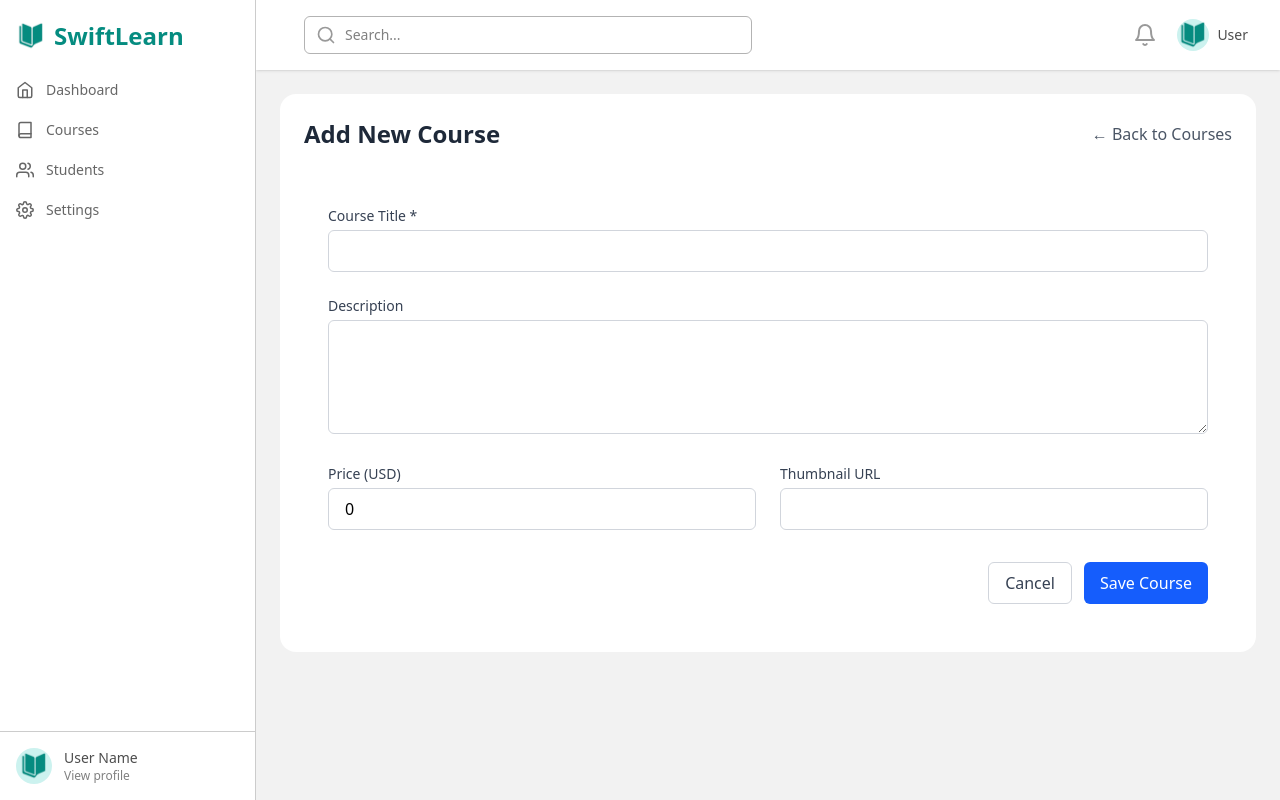
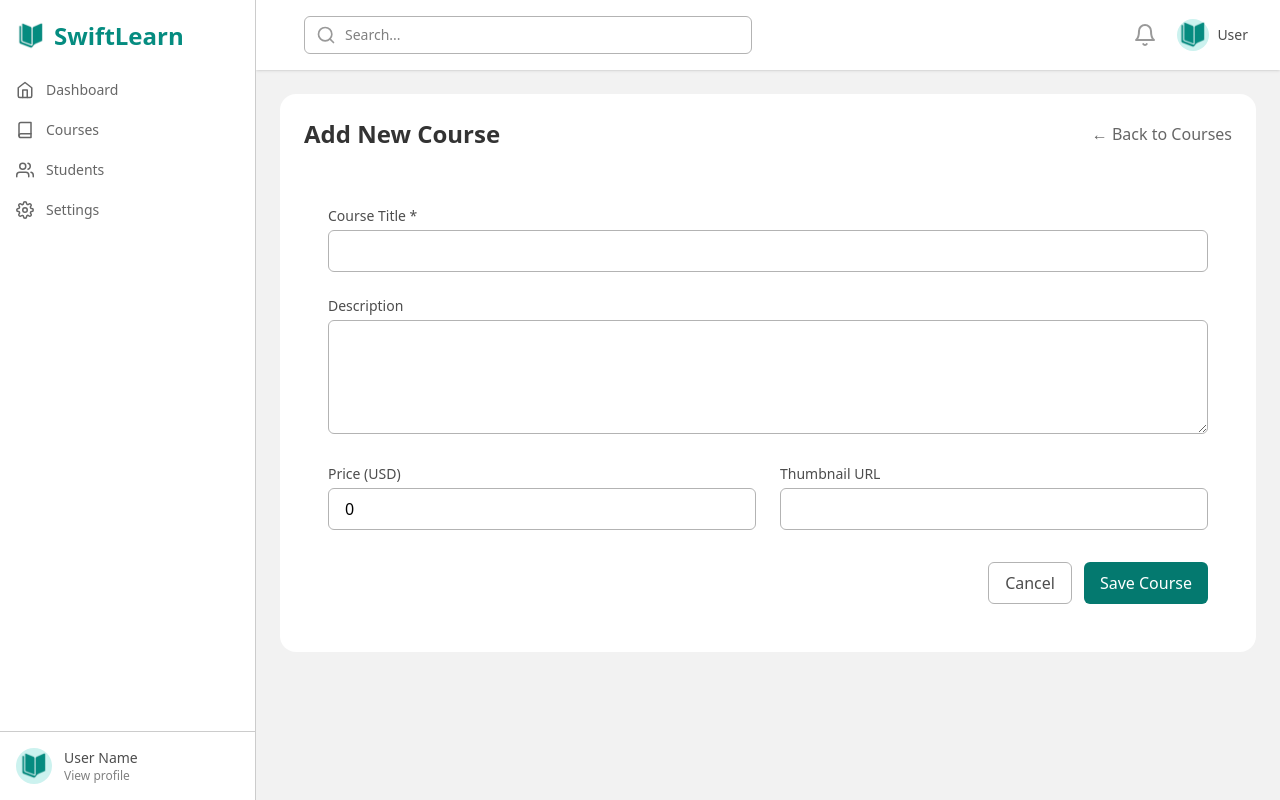
Before and after one commit to kobirul5/Swift-Learn, a Next.js app: page /dashboard/courses/create-course in a window 1280 px wide. Built offline with nearby package versions, Linux system fonts and the light colour scheme; no server answers.

Commit message:
create course and fixed some bugs

```diff
--- a/src/app/dashboard/courses/create-course/page.tsx
+++ b/src/app/dashboard/courses/create-course/page.tsx
@@ -2,6 +2,8 @@
 
 import { useState } from 'react';
 import { useRouter } from 'next/navigation';
+import { useCreateCourseMutation } from '@/features/courseAPI';
+import toast from 'react-hot-toast';
 
 
 export default function AddCoursePage() {
@@ -14,6 +16,7 @@ export default function AddCoursePage() {
   });
   const [isSubmitting, setIsSubmitting] = useState(false);
   const [error, setError] = useState('');
+  const [createCourse, {data}] = useCreateCourseMutation()
 
   const handleSubmit = async (e: React.FormEvent) => {
     e.preventDefault();
@@ -21,22 +24,15 @@ export default function AddCoursePage() {
     setError('');
 
     try {
-      // In a real app, you would call your API here
-      const response = await fetch('/api/courses', {
-        method: 'POST',
-        headers: {
-          'Content-Type': 'application/json',
-        },
-        body: JSON.stringify(course),
-      });
-
-      if (!response.ok) {
-        throw new Error('Failed to create course');
+      const res =await createCourse(course)
+      console.log(data,"-------------course")
+      if(res.data?.success){
+        toast.success("successfull")
       }
-
       router.push('/dashboard/courses');
     } catch (err) {
       setError(err instanceof Error ? err.message : 'Something went wrong');
+
     } finally {
       setIsSubmitting(false);
     }
@@ -53,10 +49,10 @@ export default function AddCoursePage() {
   return (
     <div className="p-6 bg-white  mx-auto rounded-2xl">
       <div className="flex justify-between items-center mb-8">
-        <h1 className="text-2xl font-bold text-gray-800">Add New Course</h1>
+        <h1 className="text-2xl font-bold text-dark-800">Add New Course</h1>
         <button
           onClick={() => router.back()}
-          className="text-gray-600 hover:text-gray-800"
+          className="text-dark-600 hover:text-dark-800"
         >
           ← Back to Courses
         </button>
@@ -71,7 +67,7 @@ export default function AddCoursePage() {
 
         <div className="grid grid-cols-1 gap-6">
           <div>
-            <label htmlFor="title" className="block text-sm font-medium text-gray-700 mb-1">
+            <label htmlFor="title" className="block text-sm font-medium text-dark-700 mb-1">
               Course Title *
             </label>
             <input
@@ -81,12 +77,12 @@ export default function AddCoursePage() {
               value={course.title}
               onChange={handleChange}
               required
-              className="w-full px-4 py-2 border border-gray-300 rounded-md focus:ring-blue-500 focus:border-blue-500"
+              className="w-full px-4 py-2 border border-dark-300 rounded-md focus:ring-primary-500 focus:border-primary-500"
             />
           </div>
 
           <div>
-            <label htmlFor="description" className="block text-sm font-medium text-gray-700 mb-1">
+            <label htmlFor="description" className="block text-sm font-medium text-dark-700 mb-1">
               Description
             </label>
             <textarea
@@ -95,13 +91,13 @@ export default function AddCoursePage() {
               value={course.description}
               onChange={handleChange}
               rows={4}
-              className="w-full px-4 py-2 border border-gray-300 rounded-md focus:ring-blue-500 focus:border-blue-500"
+              className="w-full px-4 py-2 border border-dark-300 rounded-md focus:ring-primary-500 focus:border-primary-500"
             />
           </div>
 
           <div className="grid grid-cols-1 md:grid-cols-2 gap-6">
             <div>
-              <label htmlFor="price" className="block text-sm font-medium text-gray-700 mb-1">
+              <label htmlFor="price" className="block text-sm font-medium text-dark-700 mb-1">
                 Price (USD)
               </label>
               <input
@@ -112,12 +108,12 @@ export default function AddCoursePage() {
                 onChange={handleChange}
                 min="0"
                 step="0.01"
-                className="w-full px-4 py-2 border border-gray-300 rounded-md focus:ring-blue-500 focus:border-blue-500"
+                className="w-full px-4 py-2 border border-dark-300 rounded-md focus:ring-primary-500 focus:border-primary-500"
               />
             </div>
 
             <div>
-              <label htmlFor="thumbnail" className="block text-sm font-medium text-gray-700 mb-1">
+              <label htmlFor="thumbnail" className="block text-sm font-medium text-dark-700 mb-1">
                 Thumbnail URL
               </label>
               <input
@@ -126,7 +122,7 @@ export default function AddCoursePage() {
                 name="thumbnail"
                 value={course.thumbnail}
                 onChange={handleChange}
-                className="w-full px-4 py-2 border border-gray-300 rounded-md focus:ring-blue-500 focus:border-blue-500"
+                className="w-full px-4 py-2 border border-dark-300 rounded-md focus:ring-primary-500 focus:border-primary-500"
               />
             </div>
           </div>
@@ -134,10 +130,10 @@ export default function AddCoursePage() {
           {/* Image preview */}
           {course.thumbnail && (
             <div>
-              <label className="block text-sm font-medium text-gray-700 mb-1">
+              <label className="block text-sm font-medium text-dark-700 mb-1">
                 Thumbnail Preview
               </label>
-              <div className="w-full  bg-gray-100 rounded-md overflow-hidden">
+              <div className="w-full h-48 bg-dark-100 rounded-md overflow-hidden">
                 <img
                   src={course.thumbnail}
                   alt="Course thumbnail preview"
@@ -154,15 +150,15 @@ export default function AddCoursePage() {
         <div className="mt-8 flex justify-end space-x-3">
           <button
             type="button"
-            onClick={() => router.back()}
-            className="px-4 py-2 border border-gray-300 rounded-md text-gray-700 hover:bg-gray-50"
+            onClick={() => router.push("/dashboard/courses")}
+            className="px-4 py-2 border border-dark-300 rounded-md text-dark-700 hover:bg-dark-50"
           >
             Cancel
           </button>
           <button
             type="submit"
             disabled={isSubmitting}
-            className={`px-4 py-2 rounded-md text-white ${isSubmitting ? 'bg-blue-400' : 'bg-blue-600 hover:bg-blue-700'}`}
+            className={`px-4 py-2 rounded-md text-white ${isSubmitting ? 'bg-primary-400' : 'bg-primary-600 hover:bg-primary-700'}`}
           >
             {isSubmitting ? 'Saving...' : 'Save Course'}
           </button>
--- a/src/app/dashboard/courses/page.tsx
+++ b/src/app/dashboard/courses/page.tsx
@@ -1,6 +1,6 @@
 'use client';
 import { FiDelete, FiEdit } from 'react-icons/fi';
-import Image from 'next/image';
+// import Image from 'next/image';
 import Link from 'next/link';
 import { useGetCourseQuery } from '@/features/courseAPI';
 import { ICourse } from '@/type/course.interface';
@@ -53,10 +53,11 @@ const Courses = () => {
                   <div className="flex items-center">
                     <div className="w-10 h-10 bg-dark-200 rounded-md mr-3 overflow-hidden">
                       {course.thumbnail && (
-                        <Image
-                          width={300}
-                          height={300}
-                          src={course.thumbnail}
+                        // eslint-disable-next-line @next/next/no-img-element
+                        <img
+                          // width={300}
+                          // height={300}
+                          src={course?.thumbnail}
                           alt={course.title}
                           className="w-full h-full object-cover"
                         />
--- a/src/components/CoursesComponents/AllCourses.tsx
+++ b/src/components/CoursesComponents/AllCourses.tsx
@@ -1,4 +1,5 @@
-import { IICourse } from "@/type/course.interface";
+
+import { IICourse } from "@/app/courses/page";
 import Image from "next/image";
 
 interface AllCoursesProps {
--- a/src/features/courseAPI.ts
+++ b/src/features/courseAPI.ts
@@ -21,6 +21,7 @@ export const courseAPI = createApi({
         method: "POST",
         data: courseData,
       }),
+      invalidatesTags:["course"]
     }),
 
 
```
